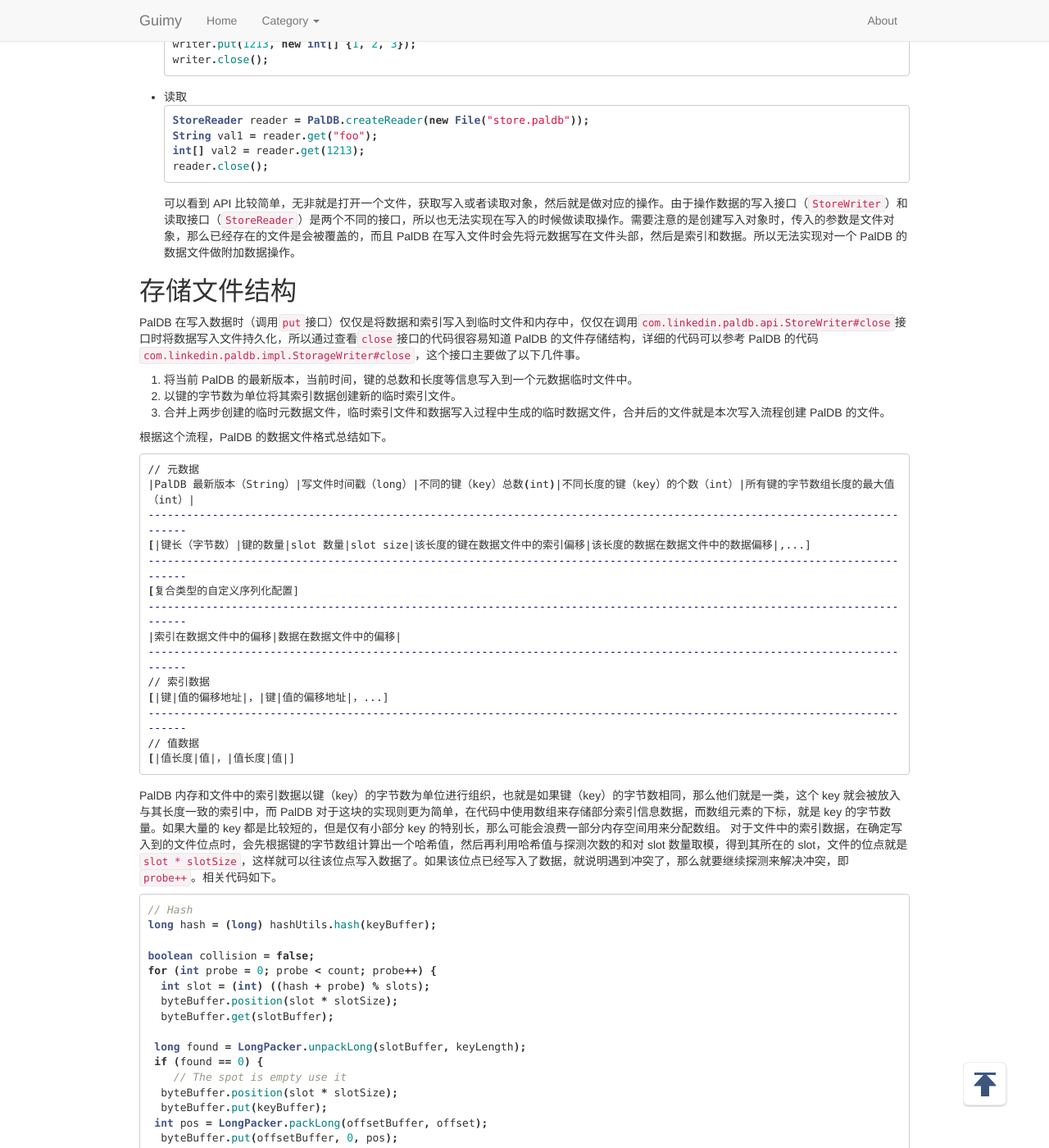
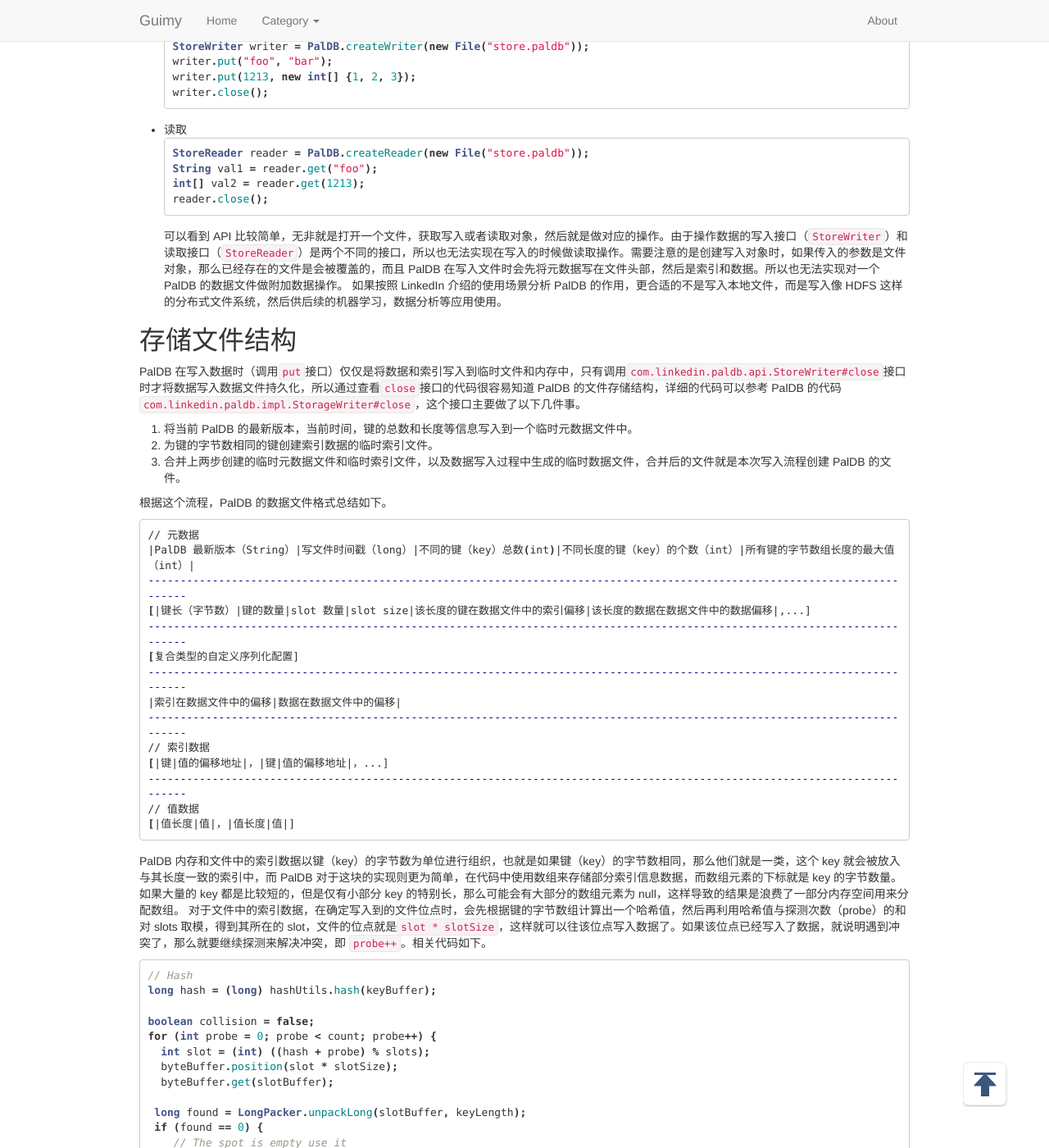
Before and after one commit to guimingyue/guimingyue.github.io, a Jekyll site: the page built from _posts/2020-01-28-paldb-deep-analysis.md, in a window 1280 px wide and 1400 px high, scrolled down 395 px. Shown: the whole window at 82% size. Built offline with Jekyll 4.4.1, drawn with Linux system fonts in a browser that asks for light colours; comment, search, counter and statistics services are not loaded; some of the changed text lies outside the part shown.

Commit message:
Update 2020-01-28-paldb-deep-analysis.md

````diff
--- a/_posts/2020-01-28-paldb-deep-analysis.md
+++ b/_posts/2020-01-28-paldb-deep-analysis.md
@@ -5,10 +5,10 @@
 ---
 
 ## PalDB 简介
-PalDB 是 LinkedIn 开源的一个嵌入式的键值数据库，GitHub 地址是 [https://github.com/linkedin/PalDB](https://github.com/linkedin/PalDB)，但是与 leveldb 等键值数据库不同的是，PalDB 只支持写入一次数据，并且写入过程中并不支持读数据。所以其使用场景就是数据写入一次后，后续只支持读取。LinkedIn 使用其来存储 side data。
+PalDB 是 LinkedIn 开源的一个嵌入式的键值数据库，使用 Java 语言编写，GitHub 地址是 [https://github.com/linkedin/PalDB](https://github.com/linkedin/PalDB)，但是与 leveldb 等键值数据库不同的是，PalDB 只支持写入一次数据，并且写入过程中仅仅只能写入不支持读数据操作。所以其使用场景就是数据写入一次后，后续只需要读取。LinkedIn 使用其来存储[side data](https://github.com/linkedin/PalDB#what-is-it-suitable-for)。
 
 ## PalDB 的使用
-PalDB 对于一个数据文件，仅支持写入一次，写入后的数据供嵌入 PalDB 的应用来读取，所以 PalDB 的写入和读取的示例如下。
+使用 PalDB 时，会将其嵌入到一个应用中，该应用汇调用 PalDB 的接口将键值对写入到文件中。一个 PalDB 数据文件，仅支持写入一次，写入后的数据供嵌入 PalDB 的应用来读取，所以 PalDB 的写入和读取的示例如下。
 
 * 写入
 ```java
@@ -24,14 +24,15 @@
 int[] val2 = reader.get(1213);
 reader.close();
 ```
-可以看到 API 比较简单，无非就是打开一个文件，获取写入或者读取对象，然后就是做对应的操作。由于操作数据的写入接口（`StoreWriter`）和读取接口（`StoreReader`）是两个不同的接口，所以也无法实现在写入的时候做读取操作。需要注意的是创建写入对象时，传入的参数是文件对象，那么已经存在的文件是会被覆盖的，而且 PalDB 在写入文件时会先将元数据写在文件头部，然后是索引和数据。所以无法实现对一个 PalDB 的数据文件做附加数据操作。
+可以看到 API 比较简单，无非就是打开一个文件，获取写入或者读取对象，然后就是做对应的操作。由于操作数据的写入接口（`StoreWriter`）和读取接口（`StoreReader`）是两个不同的接口，所以也无法实现在写入的时候做读取操作。需要注意的是创建写入对象时，如果传入的参数是文件对象，那么已经存在的文件是会被覆盖的，而且 PalDB 在写入文件时会先将元数据写在文件头部，然后是索引和数据。所以也无法实现对一个 PalDB 的数据文件做附加数据操作。
+如果按照 LinkedIn 介绍的使用场景分析 PalDB 的作用，更合适的不是写入本地文件，而是写入像 HDFS 这样的分布式文件系统，然后供后续的机器学习，数据分析等应用使用。
 
 ## 存储文件结构
-PalDB 在写入数据时（调用`put`接口）仅仅是将数据和索引写入到临时文件和内存中，仅仅在调用`com.linkedin.paldb.api.StoreWriter#close`接口时将数据写入文件持久化，所以通过查看`close`接口的代码很容易知道 PalDB 的文件存储结构，详细的代码可以参考 PalDB 的代码 `com.linkedin.paldb.impl.StorageWriter#close`，这个接口主要做了以下几件事。
+PalDB 在写入数据时（调用`put`接口）仅仅是将数据和索引写入到临时文件和内存中，只有调用`com.linkedin.paldb.api.StoreWriter#close`接口时才将数据写入数据文件持久化，所以通过查看`close`接口的代码很容易知道 PalDB 的文件存储结构，详细的代码可以参考 PalDB 的代码 `com.linkedin.paldb.impl.StorageWriter#close`，这个接口主要做了以下几件事。
 
-0. 将当前 PalDB 的最新版本，当前时间，键的总数和长度等信息写入到一个元数据临时文件中。
-1.  以键的字节数为单位将其索引数据创建新的临时索引文件。
-2. 合并上两步创建的临时元数据文件，临时索引文件和数据写入过程中生成的临时数据文件，合并后的文件就是本次写入流程创建 PalDB 的文件。
+0. 将当前 PalDB 的最新版本，当前时间，键的总数和长度等信息写入到一个临时元数据文件中。
+1. 为键的字节数相同的键创建索引数据的临时索引文件。
+2. 合并上两步创建的临时元数据文件和临时索引文件，以及数据写入过程中生成的临时数据文件，合并后的文件就是本次写入流程创建 PalDB 的文件。
 
 根据这个流程，PalDB 的数据文件格式总结如下。
 ```shell
@@ -50,8 +51,8 @@
 // 值数据
 [|值长度|值|，|值长度|值|]
 ```
-PalDB 内存和文件中的索引数据以键（key）的字节数为单位进行组织，也就是如果键（key）的字节数相同，那么他们就是一类，这个 key 就会被放入与其长度一致的索引中，而 PalDB 对于这块的实现则更为简单，在代码中使用数组来存储部分索引信息数据，而数组元素的下标，就是 key 的字节数量。如果大量的 key 都是比较短的，但是仅有小部分 key 的特别长，那么可能会浪费一部分内存空间用来分配数组。
-对于文件中的索引数据，在确定写入到的文件位点时，会先根据键的字节数组计算出一个哈希值，然后再利用哈希值与探测次数的和对 slot 数量取模，得到其所在的 slot，文件的位点就是`slot * slotSize`，这样就可以往该位点写入数据了。如果该位点已经写入了数据，就说明遇到冲突了，那么就要继续探测来解决冲突，即 `probe++`。相关代码如下。
+PalDB 内存和文件中的索引数据以键（key）的字节数为单位进行组织，也就是如果键（key）的字节数相同，那么他们就是一类，这个 key 就会被放入与其长度一致的索引中，而 PalDB 对于这块的实现则更为简单，在代码中使用数组来存储部分索引信息数据，而数组元素的下标就是 key 的字节数量。如果大量的 key 都是比较短的，但是仅有小部分 key 的特别长，那么可能会有大部分的数组元素为 null，这样导致的结果是浪费了一部分内存空间用来分配数组。
+对于文件中的索引数据，在确定写入到的文件位点时，会先根据键的字节数组计算出一个哈希值，然后再利用哈希值与探测次数（probe）的和对 slots 取模，得到其所在的 slot，文件的位点就是`slot * slotSize`，这样就可以往该位点写入数据了。如果该位点已经写入了数据，就说明遇到冲突了，那么就要继续探测来解决冲突，即 `probe++`。相关代码如下。
 
 ```java
 // Hash
@@ -81,7 +82,7 @@
 }
 ```
 
-由于 PalDB 不允许有重复的键，所以不同的键总数就是整个 PalDB 的键的个数。另外需要注意的是，PalDB 在写入数据过程中创建的些临时文件在进程退出时，会自动删除。如果进程由于某些原因，在调用 `close` 接口前，进程退出了，那之前写入的数据就都丢了，所以这大概也是写数据过程中无需 flush 数据的原因吧，因为根本就不需要考虑未 flush 到磁盘的数据，反正最终生成的数据文件在关闭数据库时才真正创建。
+由于 PalDB 不允许有重复的键，所以不同的键总数就是整个 PalDB 的键的个数。另外需要注意的是，PalDB 在写入数据过程中创建的所有临时文件在进程退出时，会自动删除（`java.io.File#deleteOnExit`）。如果进程由于某些原因，在调用 `close` 接口前退出了，那之前写入的数据就都丢了，所以这大概也是写数据过程中无需 flush 数据的原因吧，因为根本就不需要考虑未 flush 到磁盘的数据，反正最终生成的数据文件在关闭数据库时才真正创建。
 
 ## 写数据的内存结构
 在调用 PalDB 的`put`接口时，最终会走到`com.linkedin.paldb.impl.StorageWriter#put`这个方法，`StorageWriter`是 PalDB 内部写数据的具体实现类，其`put`方法的两个参数分别是键值对中键和值的字节数组。在该方法中，首先会获取索引文件的输出流（没有就创建），再写入键（key）的字节数组以及值（value）在数据文件中的偏移量，然后获取数据文件的输出流（没有就创建），最后写入值的长度和完整的字节。
````
Also changed, not shown: other parts of _posts/2020-01-28-paldb-deep-analysis.md (+2 -1 lines).
